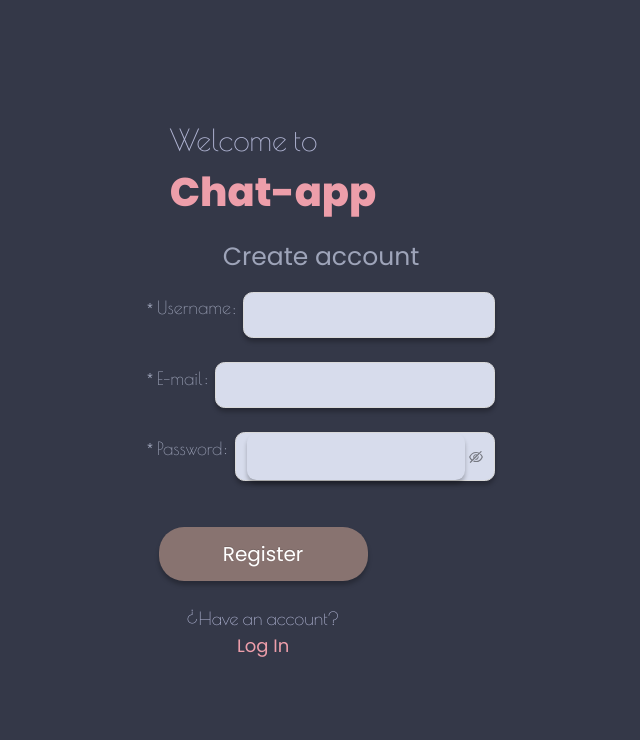
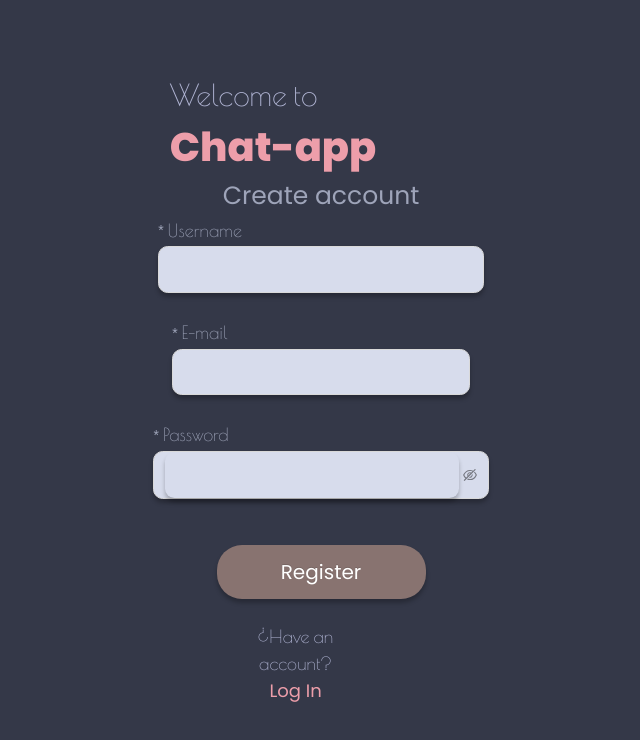
Before and after one commit to Laboratoria/REG003-chat-app, a Next.js app: page / in a window 1280 px wide. Shown: the top 740 px of the page, without its empty margins (319-959 px from the left). Built offline with nearby package versions, Linux system fonts and the light colour scheme.

Commit message:
Refactor: Register Styles

```diff
--- a/components/Register/Register.tsx
+++ b/components/Register/Register.tsx
@@ -62,6 +62,7 @@ const Register: NextPage<Props> = ({ setIsLogin }) => {
             <Form.Item
               label="Username"
               name="username"
+              labelCol={{ span: 24 }}
               rules={[
                 {
                   required: true,
@@ -75,6 +76,7 @@ const Register: NextPage<Props> = ({ setIsLogin }) => {
             <Form.Item
               label="E-mail"
               name="email"
+              labelCol={{ span: 24 }}
               rules={[
                 {
                   required: true,
@@ -90,6 +92,7 @@ const Register: NextPage<Props> = ({ setIsLogin }) => {
             <Form.Item
               label="Password"
               name="password"
+              labelCol={{ span: 24 }}
               rules={[
                 {
                   required: true,
--- a/components/Register/register.scss
+++ b/components/Register/register.scss
@@ -11,7 +11,7 @@
   width: 100vw;
   height: 100vh;
   text-align: center;
-  gap: 1rem;
+  // gap: 1rem;
 
   &__header {
     @include box(column, flex-start, center);
@@ -57,6 +57,12 @@
       box-shadow: 0px 4px 4px rgba(0, 0, 0, 0.25);
     }
 
+    .ant-form-item {
+      display: flex;
+      justify-content: center;
+      align-items: center;
+    }
+
     .ant-input-affix-wrapper {
       border-radius: 0.6rem;
       padding: 0px 11px;
@@ -65,10 +71,10 @@
     }
     .ant-form-item-with-help {
       margin-bottom: 0;
-        width: 80vw;
+      width: 60vw;
     }
-    .ant-form-item-explain-error{
-        @include titles1($poppins, 100, 14px,$color7);
+    .ant-form-item-explain-error {
+      @include titles1($poppins, 100, 14px, $color7);
     }
     .ant-btn {
       width: caculateRem(209px);
@@ -82,13 +88,11 @@
         @include titles1($poppins, 500, 20px, #fff);
       }
     }
-    .paragraph{
+    .paragraph {
       @include titles1($poiret, 100, 18px, $color3);
     }
-    .paragraph__pink{
+    .paragraph__pink {
       @include titles1($poppins, 100, 18px, $color7);
     }
-
-
   }
 }
```
Lines whose indentation alone changed are shown as unchanged.
